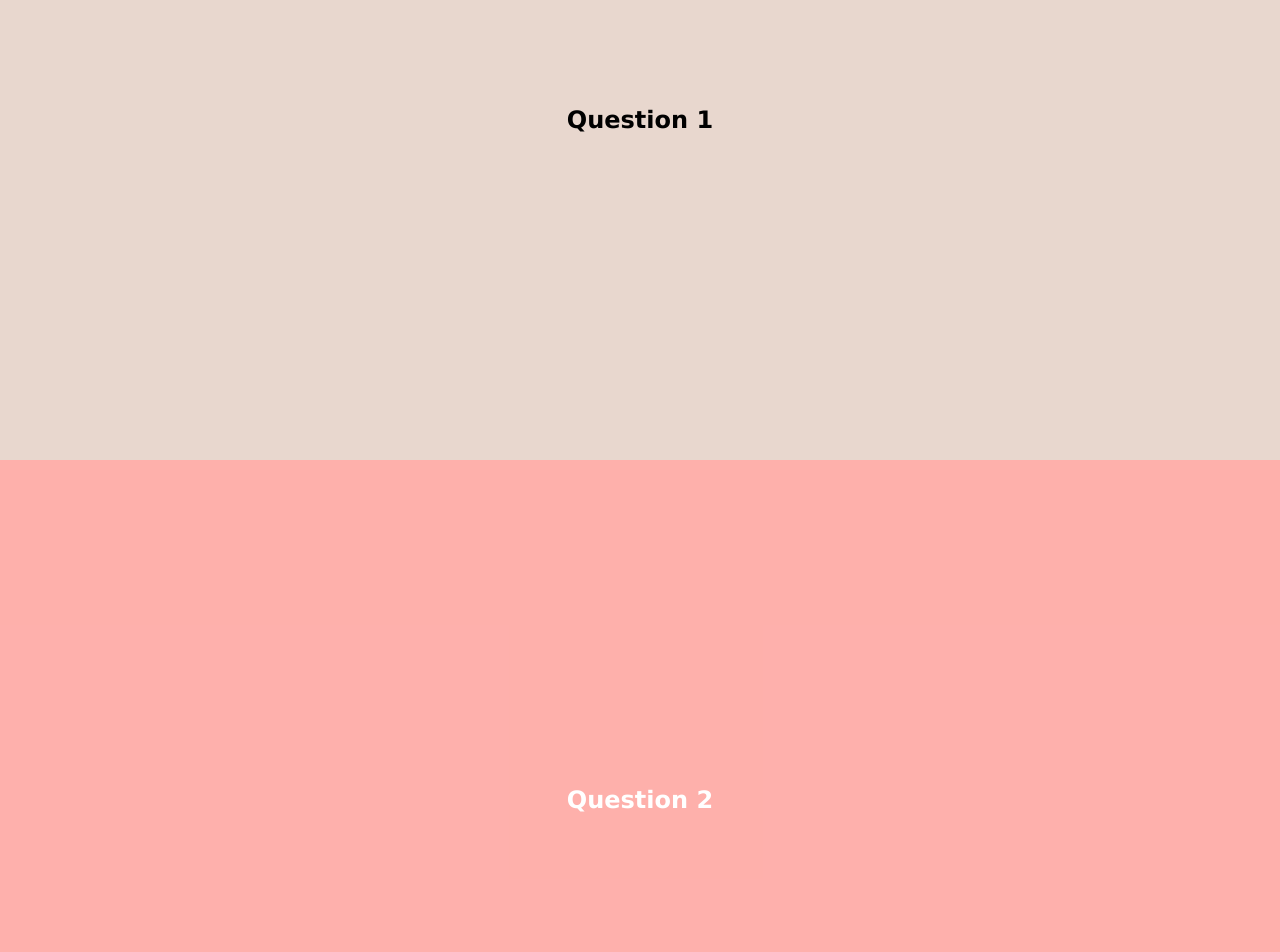
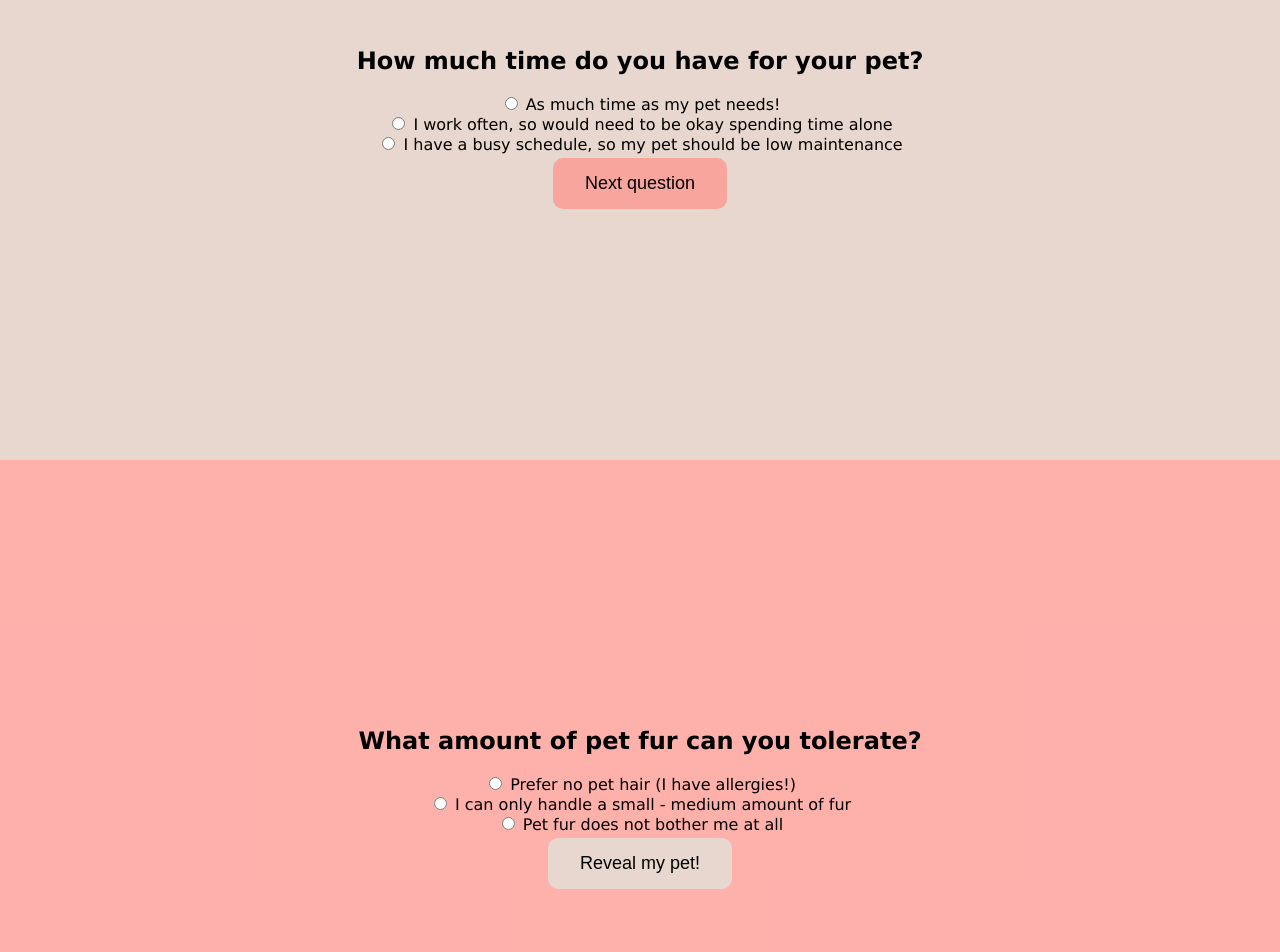
Before and after one commit to maddy-rio/perfect-pet, a plain HTML site: page index.html in a window 1280 px wide. Shown: the part 900-1852 px from the top of the page. Drawn offline with Linux system fonts and the light colour scheme.

Commit message:
Add smooth scroll function and quiz content

```diff
--- a/CSS/style.css
+++ b/CSS/style.css
@@ -37,6 +37,8 @@ a {
     font-family: 'Lucida Sans', 'Lucida Sans Regular', 'Lucida Grande', 'Lucida Sans Unicode', Geneva, Verdana, sans-serif;
 }
 
+/* Button CSS */
+
 button {
     background-color: #E8D7CE;
     border: none;
@@ -52,9 +54,16 @@ button {
 }
 
 button:hover {
-    background-color: #d8c8bf;
+    background-color: #dbcac1;
 }
 
+.pink-button {
+    background-color: #fe928cb9;
+}
+
+.pink-button:hover {
+    background-color: #fe928cfc;
+}
 
 /* Section CSS */
 
@@ -79,7 +88,7 @@ section {
 
 #question2 {
 background-color: #fe928cb9;
-color: #ffffff;
+
 }
 
 #final-page {
--- a/Functions/quiz.js
+++ b/Functions/quiz.js
@@ -1,7 +1,13 @@
+// Smooth scrolling function
 function smoothScroll(target) {
-    const targetElement = document.querySelector(target);
-  window.scrollTo({
-    top: targetElement.offsetTop,
-    behavior: 'smooth' // Use smooth scrolling behavior
-  });
+    const element = document.querySelector(target);
+    if (element) {
+        element.scrollIntoView({ behavior: 'smooth' });
+    }
 }
+
+
+// Quiz function
+function getQuizResult() {
+
+}
--- a/index.html
+++ b/index.html
@@ -13,8 +13,8 @@
          <div class="container">
             <div class="header-content">
               <h1 class="title">Your Perfect Pet Quiz!</h1>
-              <p class="description">Curious about which adorable companion is meant for you? Take our friendly quiz and unlock the secret to your ideal pet companion! With just a couple of questions, you'll discover the furry, feathered, or finned friend that's perfect for your lifestyle and personality. Ready to embark on this exciting journey? Let's dive in and uncover your perfect pet match together!</p>
-              <button onclick="smoothScroll('#question1')">Take Quiz</button>
+              <p class="description">Curious about which adorable companion is meant for you? Take our friendly quiz and unlock the secret to your ideal pet companion! With just a couple of questions, you'll discover the furry, feathered, or finned friend that's perfect for your lifestyle and personality. Ready to embark on this exciting journey? Let's dive in and uncover your perfect pet match 🐾</p>
+              <button type="button" onclick="smoothScroll('#question1')">Take Quiz</button>
             </div>
 
          </div>
@@ -22,17 +22,41 @@
 
     <!-- Question 1 -->
     <section id="question1">
-<h1>Question 1</h1>
+
+<form>
+    <h1>How much time do you have for your pet?</h1>
+    <input type="radio"  name="time" value="option1">
+    <label for="option1">As much time as my pet needs!</label><br>
+
+    <input type="radio"  name="time" value="option2">
+    <label for="option2">I work often, so would need to be okay spending time alone</label><br>
+
+    <input type="radio"  name="time" value="option3">
+    <label for="option3">I have a busy schedule, so my pet should be low maintenance</label><br>
+    <button type="button" class="pink-button" onclick="smoothScroll('#question2')">Next question</button>
+  </form>
     </section>
 
     <!-- Question 2 -->
     <section id="question2">
-        <h1>Question 2</h1>
+
+<form>
+    <h1>What amount of pet fur can you tolerate?</h1>
+    <input type="radio"  name="time" value="option1">
+    <label for="option1">Prefer no pet hair (I have allergies!)</label><br>
+
+    <input type="radio"  name="time" value="option2">
+    <label for="option2">I can only handle a small - medium amount of fur</label><br>
+
+    <input type="radio"  name="time" value="option3">
+    <label for="option3">Pet fur does not bother me at all</label><br>
+    <button type="button" onclick="smoothScroll('#final-page')">Reveal my pet!</button>
+  </form>
     </section>
 
     <!-- Final Page -->
     <section id="final-page">
-        <h1>Final Page</h1>
+        <h1>Ready to find out your perfect pet?</h1>
     </section>
 
     <!-- Footer-->
```
